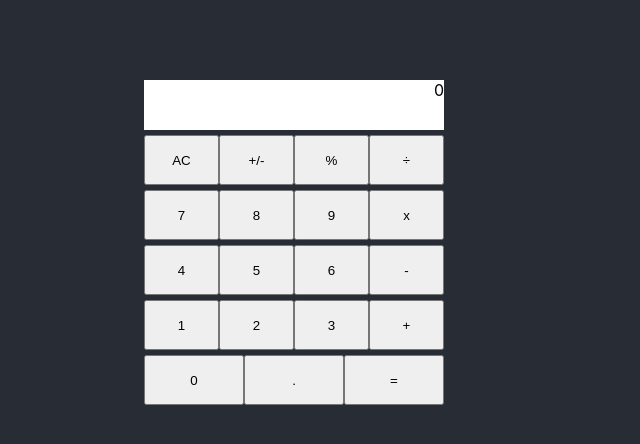
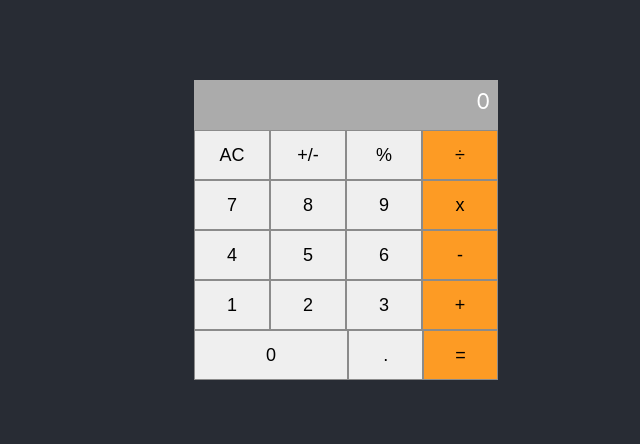
Before and after one commit to firepicaso/calculator_react, a React (Create React App) app: page / in a window 1280 px wide. Shown: the top 444 px of the page, without its empty margins (346-986 px from the left). Built offline with nearby package versions, Linux system fonts and the light colour scheme.

Commit message:
Fix styling for basic calculator

```diff
--- a/src/App.css
+++ b/src/App.css
@@ -4,11 +4,9 @@ body {
 }
 
 .calculator {
-
   display: grid;
-  grid-auto-rows: minmax(50px, auto);
-  gap: 5px; /* Gap between grid items */
-  max-width: 300px; /* Maximum width of the calculator */
+  grid-auto-rows: minmax(50px, 10px);
+  max-width: 200px;
   margin: 5rem auto; /* Center the calculator horizontally */
 }
 
@@ -17,11 +15,24 @@ body {
   justify-content: space-between; /* Space out buttons evenly */
 }
 
+.button-row :last-child {
+  background-color: rgb(253, 155, 36);
+}
+
 button {
-  width: 100%; /* Button width set to 100% of parent's width */
+  width: 100%;
+  border: 1px solid rgb(139, 139, 139);
+  font-size: 18px;
 }
 
 .display {
-  background-color: white;
+  background-color: #ababab;
+  font-size: 22px;
+  padding: 0.5rem 0.5rem;
+  color: white;
   text-align: right;
 }
+
+.narrow {
+  width: 140px;
+}
--- a/src/components/Calculator.js
+++ b/src/components/Calculator.js
@@ -27,8 +27,8 @@ const Calculator = () => (
     </div>
     <div className="button-row bottom-row">
       <button type="button">0</button>
-      <button type="button">.</button>
-      <button type="button">=</button>
+      <button className="narrow" type="button">.</button>
+      <button className="narrow" type="button">=</button>
     </div>
   </div>
 );
```
